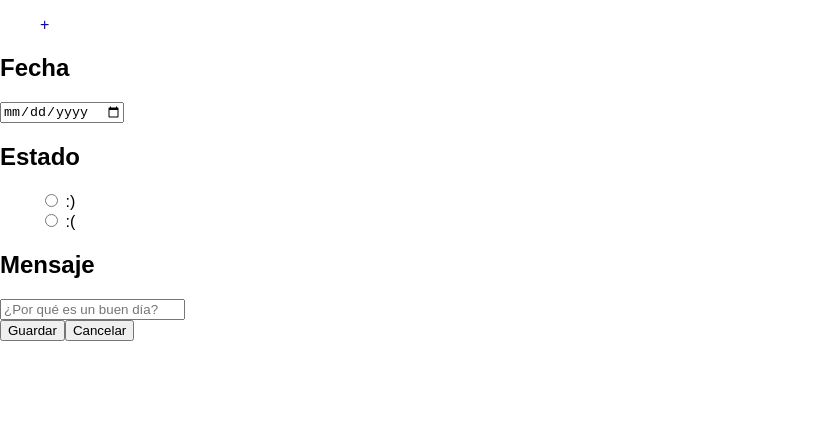
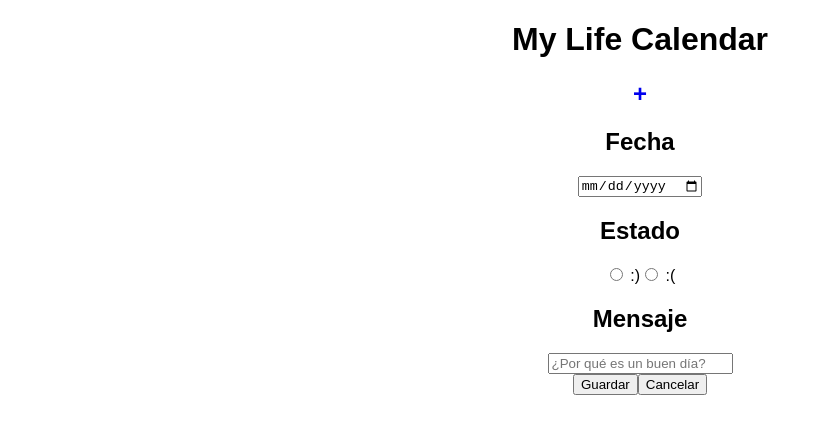
Before and after one commit to Adalab/clarke-fc-life-calendar-MartaAS, a React (Create React App) app: page /#/addFace in a window 1280 px wide. Shown: the top 434 px of the page, without its empty margins (0-831 px from the left). Built offline with nearby package versions, Linux system fonts and the light colour scheme.

Commit message:
style flex

```diff
--- a/src/components/App.js
+++ b/src/components/App.js
@@ -83,12 +83,13 @@ export default class App extends React.Component {
 
     return (
       <div className="App">
-      <header>
+      <header className="header">
+        <h1 className="header_title">My Life Calendar</h1>
         <nav>
-        <ul>
+        <div>
 
-          <li><Link to='/addFace'>+</Link></li>
-        </ul>
+          <Link to='/addFace'><h2>+</h2></Link>
+        </div>
         </nav>
       </header>
       <Switch>
--- a/src/components/Calendar.js
+++ b/src/components/Calendar.js
@@ -6,7 +6,7 @@ export default class Calendar extends React.Component {
 
     return(
       <div>
-        <ul className="">
+        <ul className="container_calendar">
 			{
 				info.map(
 					d =><li><p title={d.date}><img className={`face face--${d.face}`} /></p>
--- a/src/components/Edition.js
+++ b/src/components/Edition.js
@@ -7,13 +7,13 @@ export default class Edition extends React.Component  {
   render(){
     const info = this.props.infoCalendar;
     return(
-      <div className="edition__container">
+      <div className="container_edition">
       <form action="">
       <h2>Fecha</h2>
       <input id="date" type="date" onChange={this.props.selectDate} />
 
       <h2>Estado</h2>
-      <ul>
+      <ul className="check_face">
         <li><label for="o1"><input type="radio" value=":)" id="o1" name="options" onChange={this.props.whenCheckHappy}/> :) </label></li>
         <li><label for="o2"><input type="radio" value=":(" id="o2" name="options" onChange={this.props.whenCheckAngry} /> :( </label></li>
       </ul>
@@ -31,7 +31,7 @@ export default class Edition extends React.Component  {
          </Link>
       </form>
 
-      <ul className="">
+      <ul className="container_calendar_inEdition">
     {
       info.map(
         d =><li><p title={d.date}><img className={`face face--${d.face}`} /></p>
--- a/src/style/index.css
+++ b/src/style/index.css
@@ -3,13 +3,32 @@ body {
   padding: 0;
   font-family: sans-serif;
 }
-a:link
-{
-text-decoration:none;
+.header{
+  text-align: center;
+}
+.container_calendar{
+  display: flex;
+  flex-direction: row;
+}
+.container_edition{
+  text-align: center;
+}
+.container_calendar_inEdition{
+  display: flex;
+  flex-direction: row;
+}
+.check_face{
+  display: flex;
+  flex-direction: row;
+  justify-content: center;
+  padding-left: 0;
+}
+a:link{
+  text-decoration:none;
 }
 ul{
-       list-style:none;
-       }
+  list-style:none;
+}
 
 .face {
   width: 50px;
```
